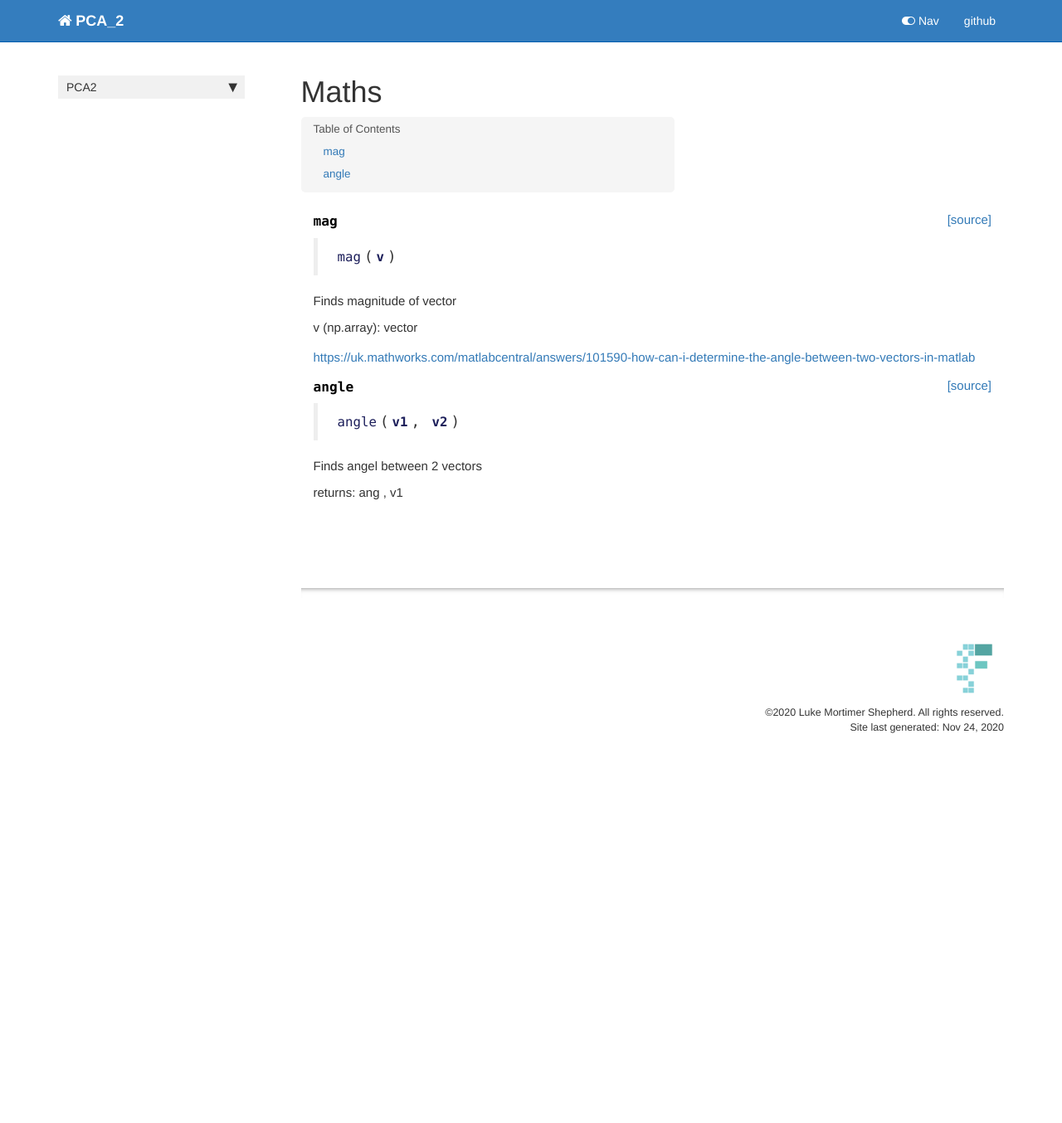
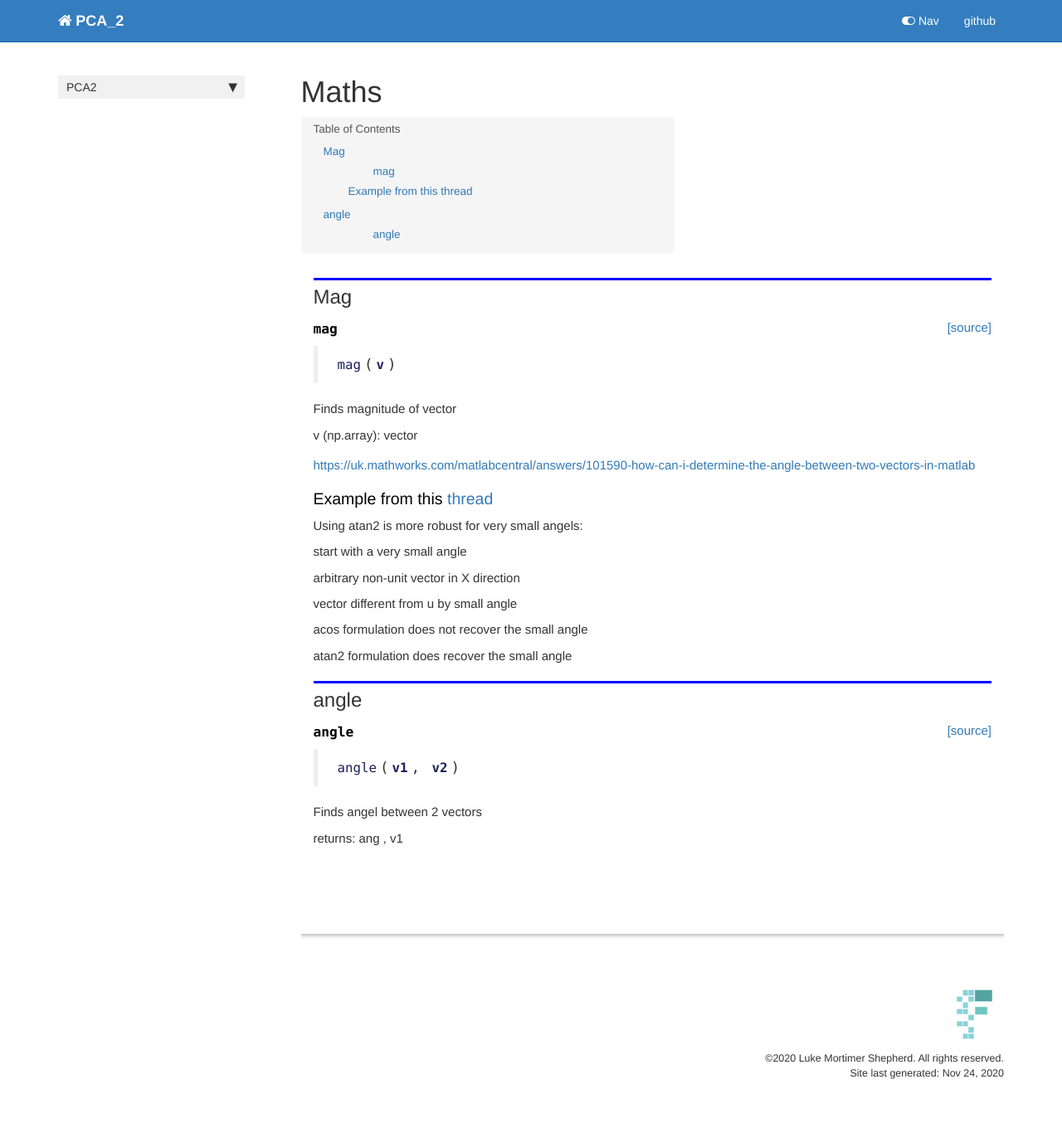
Before and after one commit to lukemshepherd/PCA2, a Jekyll site: the page built from docs/maths.html, in a window 1280 px wide. Shown: the whole page at 83% size. Built offline with Jekyll 4.4.1, drawn with Linux system fonts in a browser that asks for light colours; nearby versions of some CDN libraries; comment, search, counter and statistics services are not loaded; before the commit the page ends 937 px from its top, so only the background shows below that.

Commit message:
updated maths docs

```diff
--- a/docs/bone.html
+++ b/docs/bone.html
@@ -6,8 +6,8 @@ title: Bone
 keywords: fastai
 sidebar: home_sidebar
 
-summary: "API details."
-description: "API details."
+
+
 nb_path: "00_bone.ipynb"
 ---
 <!--
--- a/docs/index.html
+++ b/docs/index.html
@@ -236,7 +236,7 @@ nb_path: "index.ipynb"
 <div class="cell border-box-sizing text_cell rendered"><div class="inner_cell">
 <div class="text_cell_render border-box-sizing rendered_html">
 <div>
-    <img src="docs/images/aligned.png" width="50%">
+    <img src="docs/images/aligned.png" width="100%">
 </div>
 </div>
 </div>
--- a/docs/maths.html
+++ b/docs/maths.html
@@ -29,6 +29,12 @@ nb_path: "01_maths.ipynb"
 </div>
     {% endraw %}
 
+<div class="cell border-box-sizing text_cell rendered"><div class="inner_cell">
+<div class="text_cell_render border-box-sizing rendered_html">
+<h2 id="Mag">Mag<a class="anchor-link" href="#Mag"> </a></h2>
+</div>
+</div>
+</div>
     {% raw %}
 
 <div class="cell border-box-sizing code_cell rendered">
@@ -69,6 +75,54 @@ nb_path: "01_maths.ipynb"
 </div>
 </div>
 </div>
+<div class="cell border-box-sizing text_cell rendered"><div class="inner_cell">
+<div class="text_cell_render border-box-sizing rendered_html">
+<h3 id="Example-from-this-thread">Example from this <a href="https://uk.mathworks.com/matlabcentral/answers/101590-how-can-i-determine-the-angle-between-two-vectors-in-matlab">thread</a><a class="anchor-link" href="#Example-from-this-thread"> </a></h3><p>Using atan2 is more robust for very small angels:</p>
+
+</div>
+</div>
+</div>
+<div class="cell border-box-sizing text_cell rendered"><div class="inner_cell">
+<div class="text_cell_render border-box-sizing rendered_html">
+<p>start with a very small angle</p>
+
+</div>
+</div>
+</div>
+<div class="cell border-box-sizing text_cell rendered"><div class="inner_cell">
+<div class="text_cell_render border-box-sizing rendered_html">
+<p>arbitrary non-unit vector in X direction</p>
+
+</div>
+</div>
+</div>
+<div class="cell border-box-sizing text_cell rendered"><div class="inner_cell">
+<div class="text_cell_render border-box-sizing rendered_html">
+<p>vector different from u by small angle</p>
+
+</div>
+</div>
+</div>
+<div class="cell border-box-sizing text_cell rendered"><div class="inner_cell">
+<div class="text_cell_render border-box-sizing rendered_html">
+<p>acos formulation does not recover the small angle</p>
+
+</div>
+</div>
+</div>
+<div class="cell border-box-sizing text_cell rendered"><div class="inner_cell">
+<div class="text_cell_render border-box-sizing rendered_html">
+<p>atan2 formulation does recover the small angle</p>
+
+</div>
+</div>
+</div>
+<div class="cell border-box-sizing text_cell rendered"><div class="inner_cell">
+<div class="text_cell_render border-box-sizing rendered_html">
+<h2 id="angle">angle<a class="anchor-link" href="#angle"> </a></h2>
+</div>
+</div>
+</div>
     {% raw %}
 
 <div class="cell border-box-sizing code_cell rendered">
```
Also changed, not shown: README.md, 3 other files.
